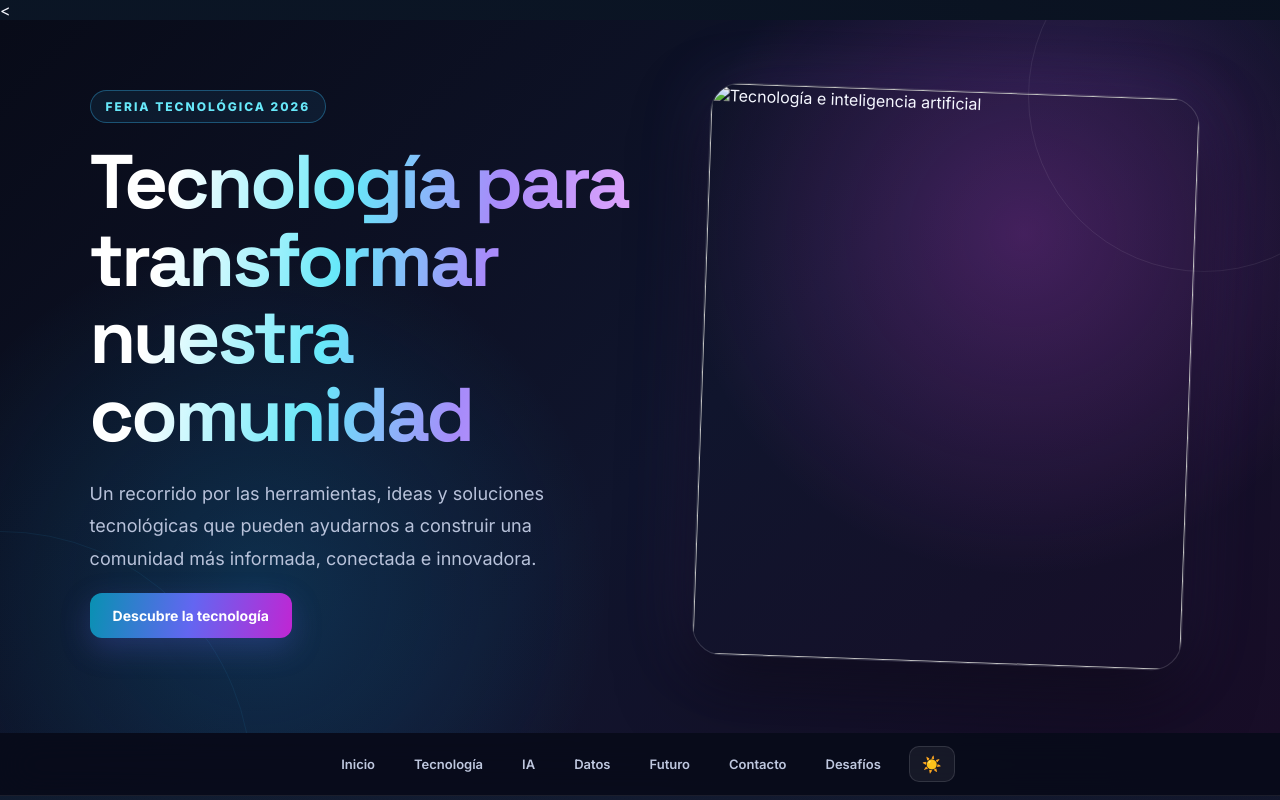
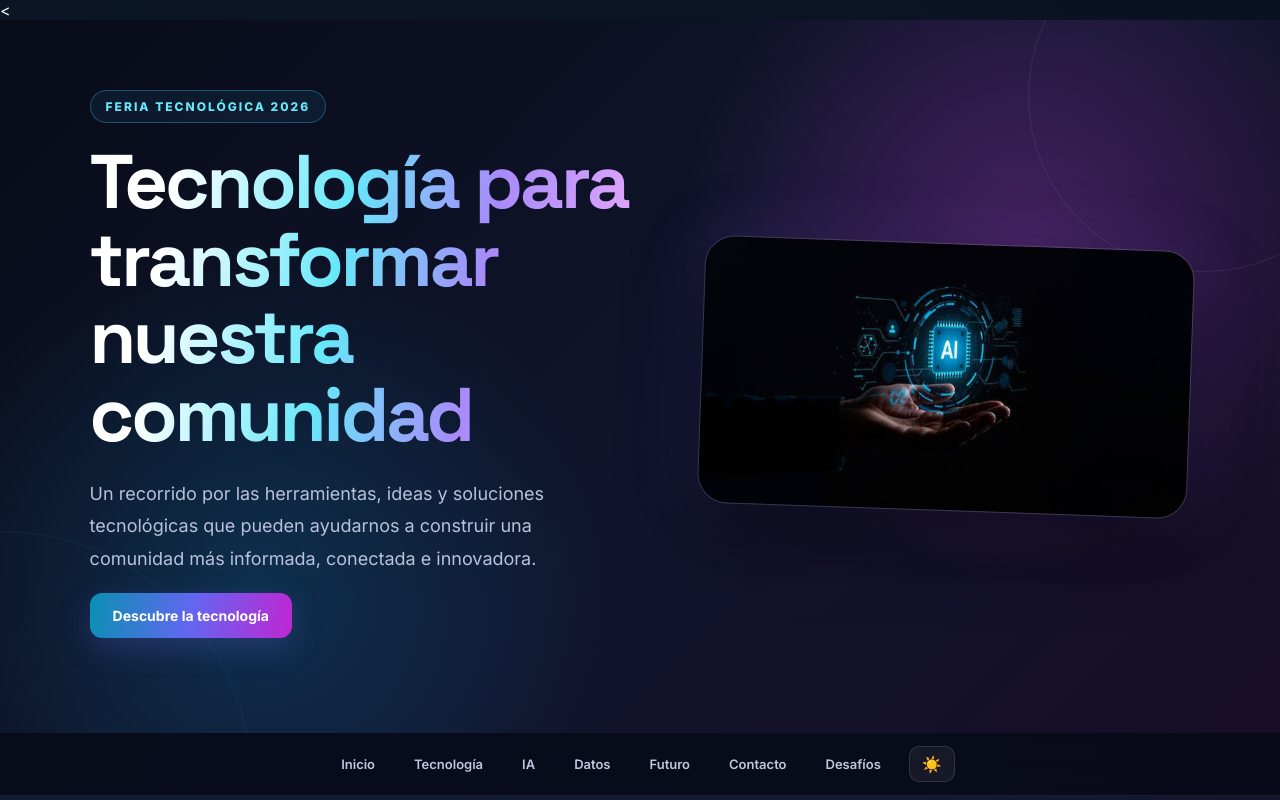
Before and after one commit to Adrianxddddd/feria-tecnologia2026, a plain HTML site: page index.html in a window 1280 px wide. Shown: the top 800 px of the page. Drawn offline with Linux system fonts and the light colour scheme.

Commit message:
Add files via upload

```diff
--- a/index.html
+++ b/index.html
@@ -47,7 +47,7 @@
             <div class="hero-imagen">
 
                 <img
-                    src="imagenes/IAXD.jpg"
+                    src="IAXD.jpg"
                     alt="Tecnología e inteligencia artificial"
                 >
 
```
